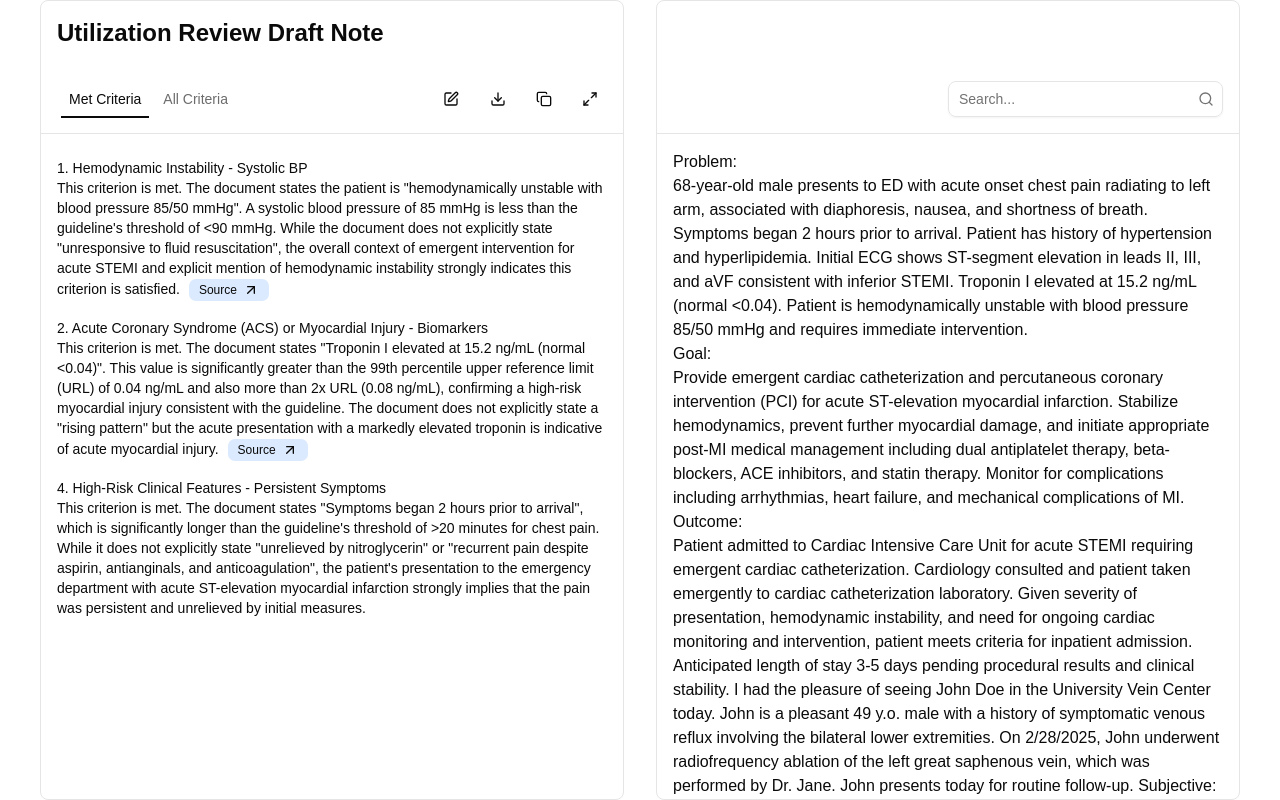
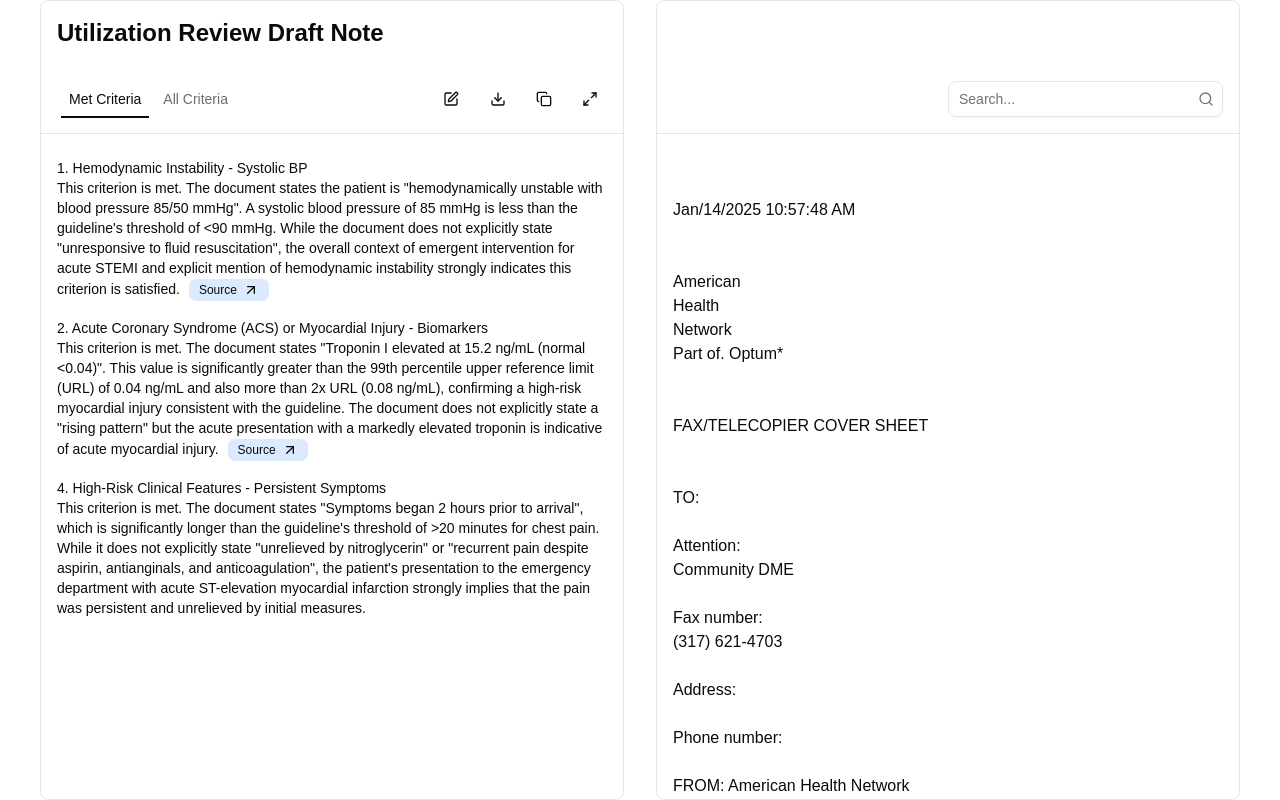
Before and after one commit to pushpakshirsagar/health_note_demo, a React (Vite) app: page / in a window 1280 px wide. Built offline with nearby package versions, Linux system fonts and the light colour scheme.

Commit message:
render issue

```diff
--- a/src/components/DraftNote.tsx
+++ b/src/components/DraftNote.tsx
@@ -2,7 +2,7 @@ import { useState } from "react"
 import { Tabs, TabsContent, TabsList, TabsTrigger } from "@/components/ui/tabs"
 import { EditIcon, DownloadIcon, CopyIcon, Maximize2, ArrowUpRight } from "lucide-react"
 import { Button } from "./ui/button"
-import dummyResponse from "@/data/dummyResponse.json"
+    import dummyResponse from "@/data/dummyResponse-2.json"
 import { useAppData } from "@/context/AppDataContext"
 import type { ParsedCitation } from "@/types/citation"
 import { useDraftNote } from "@/hooks/useDraftNote"
--- a/src/components/Inspection.tsx
+++ b/src/components/Inspection.tsx
@@ -93,7 +93,7 @@ const Inspection = () => {
     return (
       <div
         data-note-content
-        className="[&_.highlight-search]:bg-yellow-200 [&_.highlight-search-current]:bg-yellow-400 [&_.highlight-citation]:bg-blue-200 [&_.highlight-citation-current]:bg-blue-400"
+        className="[&_.highlight-search]:bg-yellow-200 [&_.highlight-search-current]:bg-yellow-400 [&_.highlight-citation]:bg-blue-200 [&_.highlight-citation-current]:bg-blue-400 [&_table]:w-full [&_table]:border-collapse [&_th]:border [&_th]:border-border [&_th]:bg-muted [&_th]:px-4 [&_th]:py-2 [&_th]:text-left [&_td]:border [&_td]:border-border [&_td]:px-4 [&_td]:py-2"
       >
         <ReactMarkdown remarkPlugins={[remarkGfm]} rehypePlugins={rehypePlugins as import("unified").PluggableList}>{noteText}</ReactMarkdown>
       </div>
--- a/src/context/AppDataContext.tsx
+++ b/src/context/AppDataContext.tsx
@@ -1,6 +1,6 @@
 import { createContext, useContext, useState, type ReactNode } from 'react'
 import type { CitationContextType, ParsedCitation } from '@/types/citation'
-import dummyResponse from "@/data/dummyResponse.json"
+import dummyResponse from "@/data/dummyResponse-2.json"
 
 const AppDataContext = createContext<CitationContextType | undefined>(undefined)
 
```
